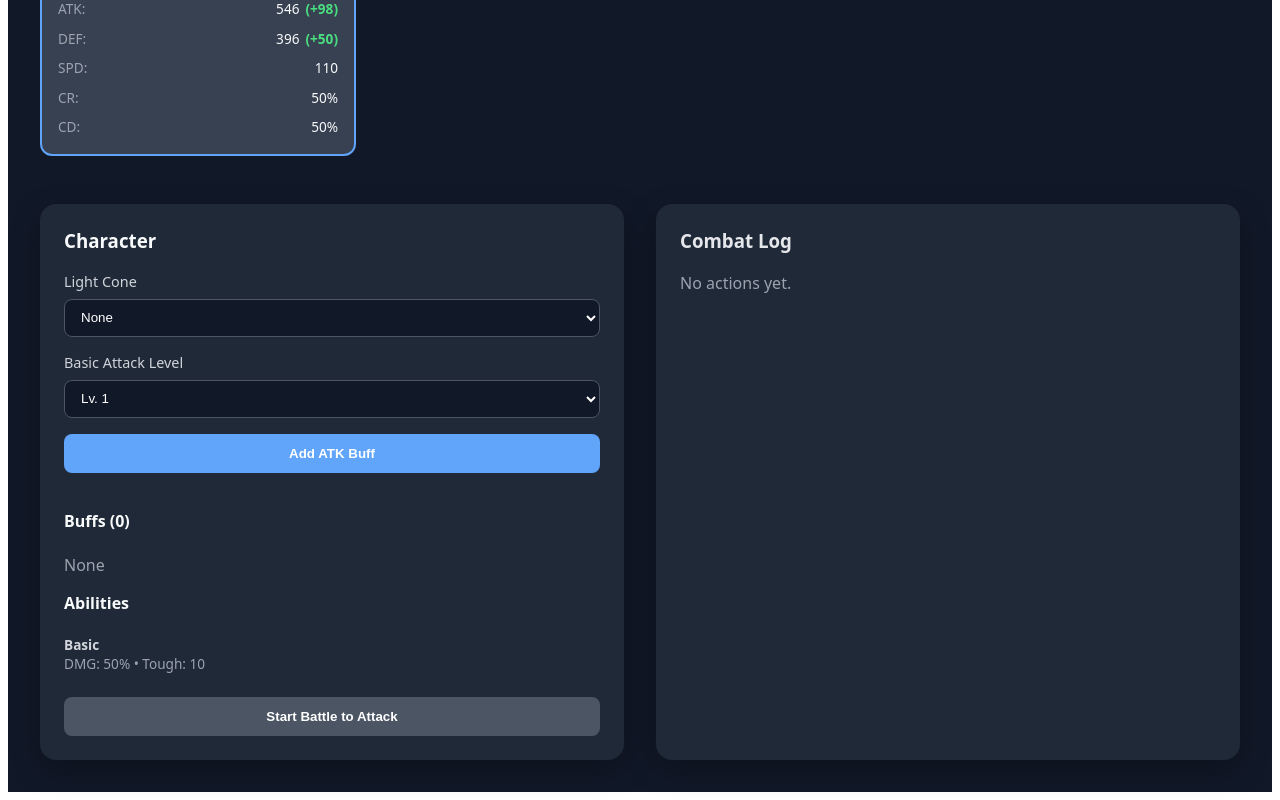
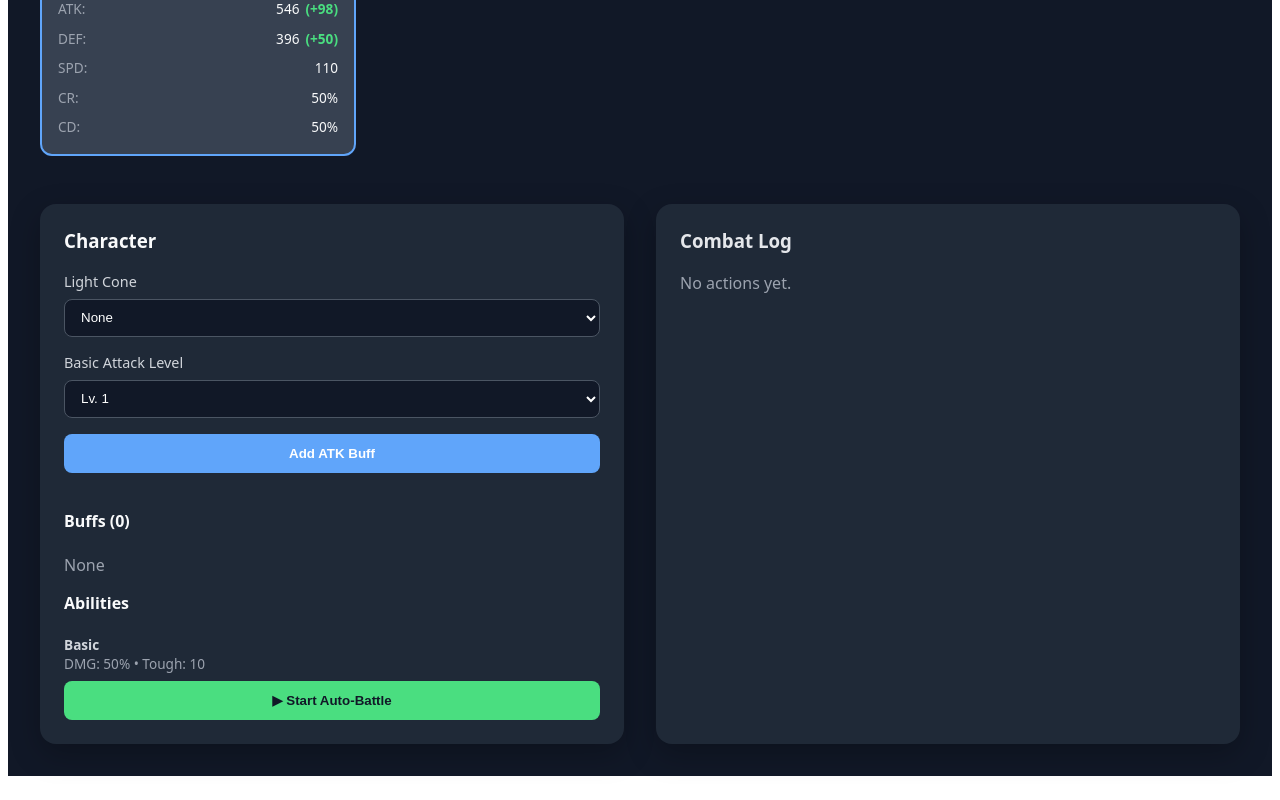
Before and after one commit to Phap-Lee/HSR-project, a React (Vite) app: page / in a window 1280 px wide. Shown: the part 613-1413 px from the top of the page. Built offline with nearby package versions, Linux system fonts and the light colour scheme.

Commit message:
added auto battle (kinda)

```diff
--- a/src/App.tsx
+++ b/src/App.tsx
@@ -1,4 +1,4 @@
-import { useState } from 'react';
+import { useState, useEffect } from 'react';
 import './App.css';
 import { createCharacterFromRegistry } from './data/characters/character.registry';
 import { createEnemyFromRegistry } from './data/enemies/enemy.registry';
@@ -64,8 +64,8 @@ type EnemySlot = {
   id: string;
   enemyId: string;
   level: 80 | 90;
-  hp?: number;
-  toughness?: number;
+  hp: number;
+  toughness: number;
 };
 
 type CharacterSlot = {
@@ -174,6 +174,26 @@ function App() {
   const [timeline, setTimeline] = useState<CombatUnit[]>([]);
   const [activeUnitId, setActiveUnitId] = useState<string | null>(null);
 
+  const [isAutoPlaying, setIsAutoPlaying] = useState(false);
+
+  useEffect(() => {
+    // Tell TypeScript to automatically use whatever type setTimeout returns!
+    let timeoutId: ReturnType<typeof setTimeout>;
+
+    const allEnemiesDead = enemyTeam.every(e => e.hp <= 0);
+    if (!isAutoPlaying || allEnemiesDead) {
+      if (allEnemiesDead && isAutoPlaying) setIsAutoPlaying(false);
+      return;
+    }
+
+    timeoutId = setTimeout(() => {
+      executeAutoTurn();
+    }, 500);
+
+    return () => clearTimeout(timeoutId);
+
+  }, [isAutoPlaying, timeline, enemyTeam, characterTeam]);
+
   const getCharacterDisplay = (slot: CharacterSlot) => {
     return buildCharacter(slot.characterId, slot.lightCone, slot.buffs, slot.abilityLevels);
   };
@@ -233,6 +253,42 @@ function App() {
       setActiveUnitId(startedQueue[0].uid);
     }
     setBattleStarted(true);
+  };
+
+  const executeAutoTurn = () => {
+    if (timeline.length === 0) return;
+
+    const activeUnit = timeline[0]; // The unit whose AV reached 0
+
+    if (activeUnit.isEnemy) {
+      // --- ENEMY AI ---
+      // If you have a handleEnemyAttack function, call it here.
+      // Otherwise, just end their turn for now so the loop doesn't get stuck.
+      endTurn(activeUnit.uid, null);
+
+      setActionLog((prev) => [{
+        id: `enemy_turn_${Date.now()}`,
+        summary: `Enemy took a turn!`,
+        damageBonusType: 'None',
+      }, ...prev].slice(0, 8));
+
+    } else {
+      // --- ALLY AI ---
+      // 1. Find the character in the team array
+      const charIndex = characterTeam.findIndex(c => c.id === activeUnit.uid);
+
+      // 2. Auto-Target the first living enemy
+      const targetEnemyIndex = enemyTeam.findIndex(e => e.hp && e.hp > 0);
+
+      if (charIndex !== -1 && targetEnemyIndex !== -1) {
+        // Temporarily set the selections so your existing handleBasicAttack works
+        setSelectedCharacterSlot(charIndex);
+        setSelectedEnemyIndex(targetEnemyIndex);
+
+        // Fire the attack!
+        handleBasicAttack();
+      }
+    }
   };
 
   // Modified to handle unit deaths dynamically
@@ -448,6 +504,10 @@ function App() {
 
   const currentCharacter = getCharacterDisplay(characterTeam[selectedCharacterSlot]);
   const currentEnemy = enemyTeam.length > 0 ? getEnemyDisplay(enemyTeam[selectedEnemyIndex]) : null;
+
+  // ==========================================
+  // HTML RENDER
+  // ==========================================
 
   return (
     <div style={{ padding: '2rem', fontFamily: 'system-ui, sans-serif', background: '#111827', minHeight: '100vh', color: '#f9fafb' }}>
@@ -677,18 +737,19 @@ function App() {
           ))}
 
           <button
-            disabled={!battleStarted || enemyTeam.length === 0 || activeUnitId !== characterTeam[selectedCharacterSlot].id}
-            onClick={handleBasicAttack}
+            onClick={() => setIsAutoPlaying(!isAutoPlaying)}
             style={{
-              marginTop: '1rem', padding: '0.75rem 1rem', borderRadius: '8px', border: 'none',
-              background: (!battleStarted || enemyTeam.length === 0 || activeUnitId !== characterTeam[selectedCharacterSlot].id) ? '#4b5563' : '#f59e0b',
-              color: 'white',
-              cursor: (!battleStarted || enemyTeam.length === 0 || activeUnitId !== characterTeam[selectedCharacterSlot].id) ? 'not-allowed' : 'pointer',
-              fontWeight: 700, width: '100%',
-              transition: 'background 0.3s'
+              padding: '0.75rem 1.5rem',
+              backgroundColor: isAutoPlaying ? '#f87171' : '#4ade80', // Red for Stop, Green for Start
+              color: '#111827',
+              fontWeight: 'bold',
+              borderRadius: '8px',
+              border: 'none',
+              cursor: 'pointer',
+              width: '100%'
             }}
           >
-            {!battleStarted ? 'Start Battle to Attack' : (enemyTeam.length === 0 ? 'Battle Complete' : (activeUnitId !== characterTeam[selectedCharacterSlot].id ? 'Waiting for Turn...' : 'Use Basic Attack'))}
+            {isAutoPlaying ? '⏹ Stop Auto-Battle' : '▶ Start Auto-Battle'}
           </button>
         </div>
 
```
